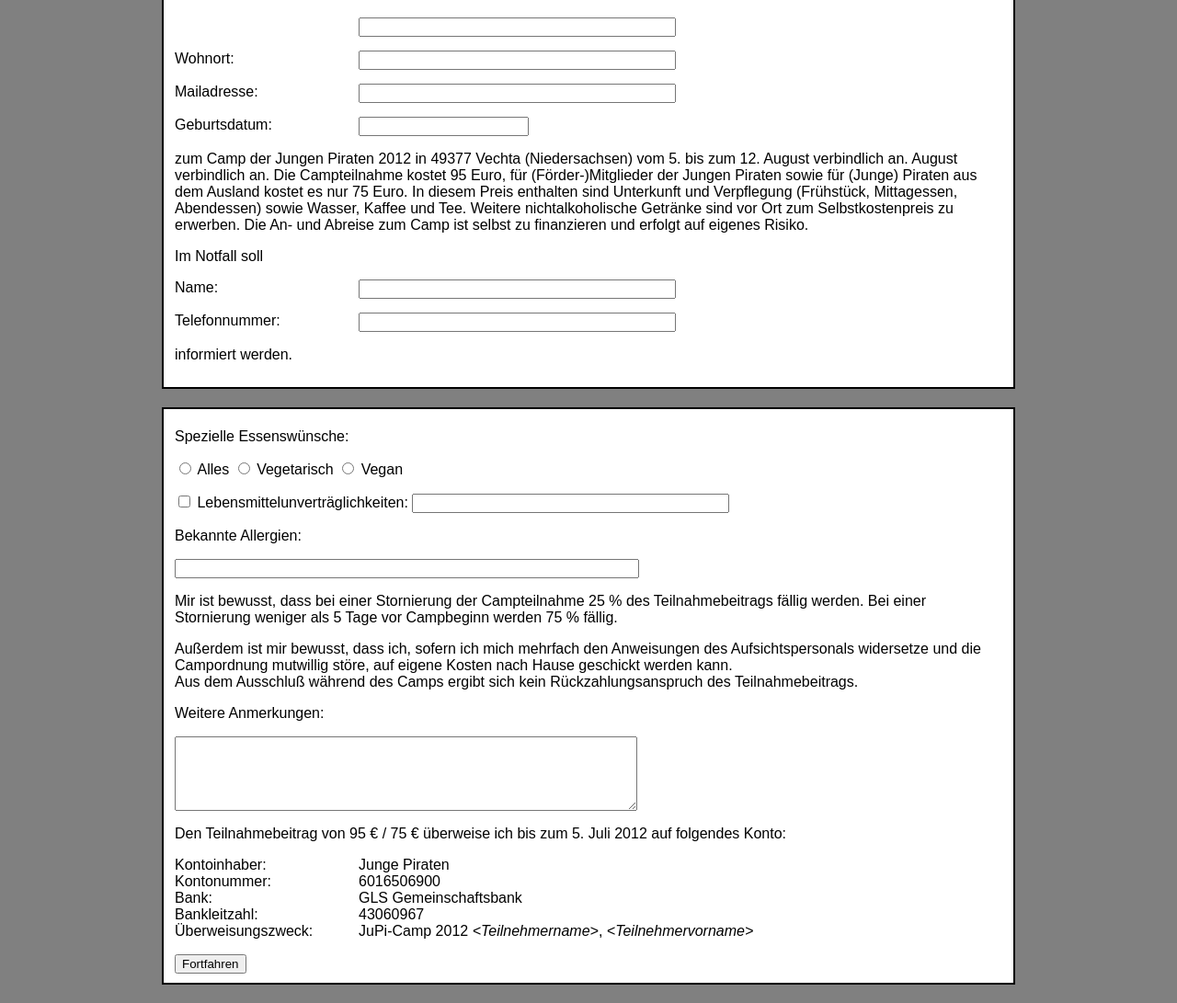
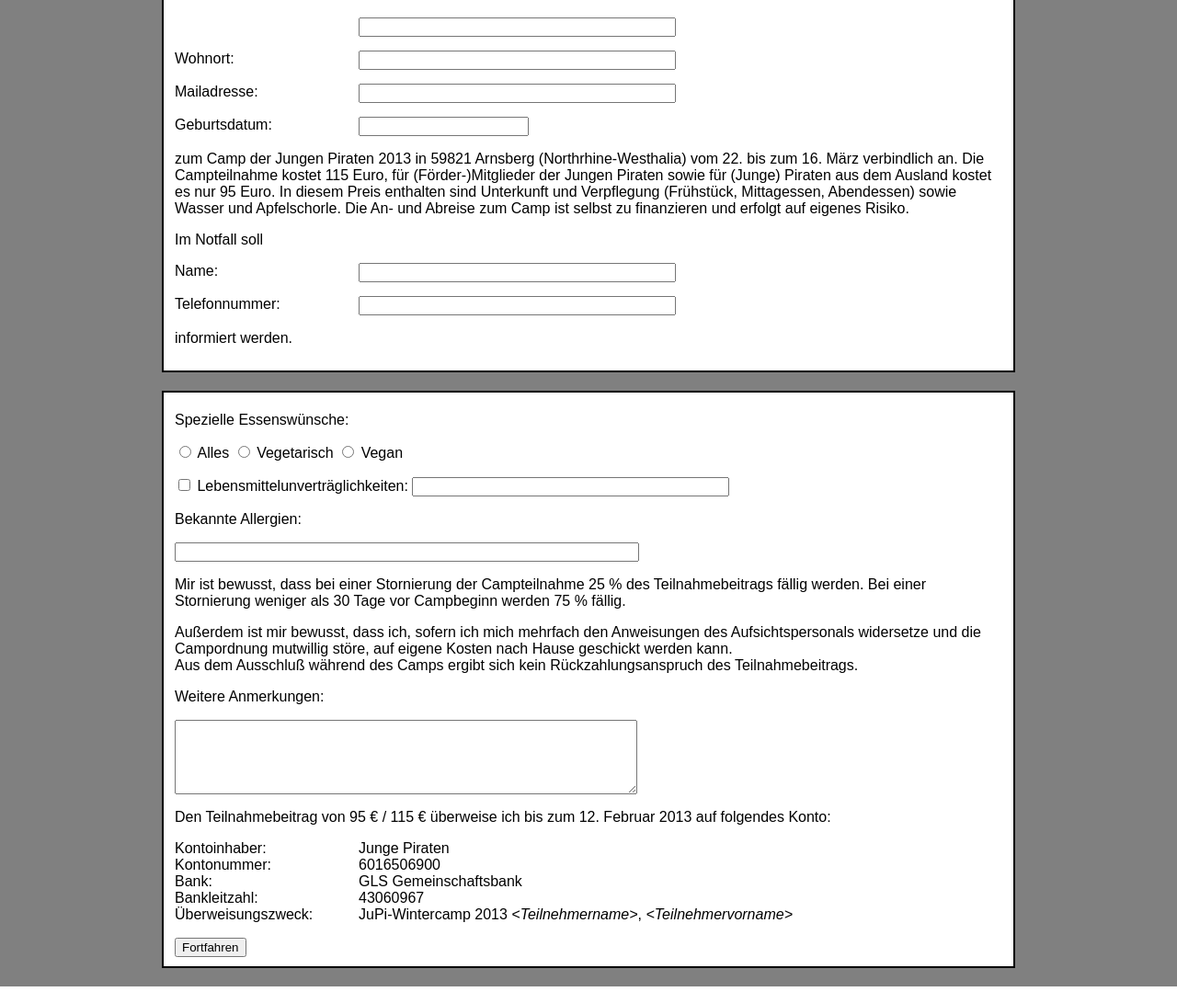
Before and after one commit to branleb/jupis-camp-online-application, a PHP site: page / in a window 1280 px wide. Shown: the part 404-1495 px from the top of the page at 92% size. Run offline with PHP 8.4, Linux system fonts and the light colour scheme.

Commit message:
Changed for Wintercamp 2013

```diff
--- a/index.php
+++ b/index.php
@@ -58,7 +58,7 @@ if (isset($_POST["send"])) {
 		$fdf_opt["Lebensmittelunvertr#C3#A4glichkeitCheck"] = ($unvertraeglichkeiten == null) ? "Off" : "Yes";
 		$fdf_opt["DarfSchwimmen"] = $schwimmen ? "Yes" : "Off";
 		file_put_contents("temp/" . $rand . ".fdf", Util::create_fdf($fdf, $fdf_opt));
-		file_put_contents("temp/vorlage.pdf", file_get_contents("http://wiki.junge-piraten.de/wiki/Spezial:Dateipfad/JuPi-Camp-2012-Anmeldung.pdf"));
+		file_put_contents("temp/vorlage.pdf", file_get_contents("http://wiki.junge-piraten.de/wiki/Spezial:Dateipfad/JuPi-Wintercamp-2013-Anmeldung.pdf"));
 		system("pdftk temp/vorlage.pdf fill_form temp/" . $rand . ".fdf output temp/" . $rand . ".pdf flatten");
 		unlink("temp/" . $rand . ".fdf");
 		$_SESSION["data"] = $fdf;
@@ -99,7 +99,7 @@ header("Content-Type: text/html; charset=utf-8");
 ?>
 <html>
 <head>
-<title>Anmeldung zum JuPi-Camp 2012</title>
+<title>Anmeldung zum JuPi-Wintercamp 2013</title>
 <style type="text/css">
 body {font-family:sans-serif; margin:15px; background:gray;}
 fieldset {border:2px solid black; width: 900px; margin:0px auto 20px auto; background:white;}
@@ -130,7 +130,7 @@ if (isset($_REQUEST["check"])) {
 ?>
 <p>Diese Online-Anmeldung gilt nur f&uuml;r vollj&auml;hrige Camp-Teilnehmer. Solltest du
  minderj&auml;hrig sein oder die Online-Anmeldung nicht benutzen wollen, verschicke die
- <a href="//wiki.junge-piraten.de/wiki/Spezial:Dateipfad/JuPi-Camp-2012-Anmeldung.pdf">
+ <a href="//wiki.junge-piraten.de/wiki/Spezial:Dateipfad/JuPi-Wintercamp-2013-Anmeldung.pdf">
  Anmeldung</a> als Brief oder Fax.</p>
 <?php
 	foreach (Util::get_errors() as $err) {
@@ -141,7 +141,7 @@ if (isset($_REQUEST["check"])) {
  <fieldset>
   <img src="//www.junge-piraten.de/logo.png" id="logo" />
   <h1>Junge Piraten</h1>
-  <p>Anmeldung zum Camp 2012</p>
+  <p>Anmeldung zum Wintercamp 2013</p>
   <p>Hiermit melde ich mich <!-- / mein Kind --></p>
   <dl>
    <dt>Name:</dt>
@@ -157,12 +157,11 @@ if (isset($_REQUEST["check"])) {
    <dt>Geburtsdatum:</dt>
    <dd><input type="text" name="geburtsdatum" value="<?php echo Util::val("geburtsdatum"); ?>" size="20" /></dd>
   </dl>
-  <p>zum Camp der Jungen Piraten 2012 in 49377 Vechta (Niedersachsen) vom 5. bis zum
-   12. August verbindlich an. August verbindlich an. Die Campteilnahme kostet 95 Euro,
+  <p>zum Camp der Jungen Piraten 2013 in 59821 Arnsberg (Northrhine-Westhalia) vom 22. bis zum
+   16. März verbindlich an. Die Campteilnahme kostet 115 Euro,
    für (F&ouml;rder-)Mitglieder der Jungen Piraten sowie für (Junge) Piraten aus dem Ausland
-   kostet es nur 75 Euro. In diesem Preis enthalten sind Unterkunft und Verpflegung (Frühstück, Mittagessen, Abendessen) sowie Wasser,
-   Kaffee und Tee. Weitere nichtalkoholische Getr&auml;nke sind vor Ort zum Selbstkostenpreis zu
-   erwerben. Die An- und Abreise zum Camp ist selbst zu finanzieren und erfolgt auf eigenes
+   kostet es nur 95 Euro. In diesem Preis enthalten sind Unterkunft und Verpflegung (Frühstück, Mittagessen, Abendessen) sowie Wasser und Apfelschorle.
+   Die An- und Abreise zum Camp ist selbst zu finanzieren und erfolgt auf eigenes
    Risiko.</p>
   <p>Im Notfall soll</p>
   <dl>
@@ -187,7 +186,7 @@ if (isset($_REQUEST["check"])) {
   <p>Bekannte Allergien:</p>
   <input type="text" name="allergien" value="<?php echo Util::val("allergien"); ?>" size="60" />
   <p>Mir ist bewusst, dass bei einer Stornierung der Campteilnahme 25 % des
-   Teilnahmebeitrags f&auml;llig werden. Bei einer Stornierung weniger als 5 Tage vor
+   Teilnahmebeitrags f&auml;llig werden. Bei einer Stornierung weniger als 30 Tage vor
    Campbeginn werden 75 % f&auml;llig.</p>
   <p>Au&szlig;erdem ist mir bewusst, dass ich<!-- / mein Kind -->, sofern ich mich<!-- / es sich --> mehrfach den
    Anweisungen des Aufsichtspersonals widersetze<!-- / widersetzt --> und die Campordnung
@@ -199,7 +198,7 @@ if (isset($_REQUEST["check"])) {
   <!--
    <input type="checkbox" name="schwimmen" <?php if (Util::val_checked("schwimmen")) { echo "checked=\"checked\""; } ?> /> Mein Kind darf ohne Aufsicht schwimmen.
   -->
-  <p>Den Teilnahmebeitrag von 95 &euro; / 75 &euro; &uuml;berweise ich bis zum 5. Juli 2012 auf folgendes Konto:</p>
+  <p>Den Teilnahmebeitrag von 95 &euro; / 115 &euro; &uuml;berweise ich bis zum 12. Februar 2013 auf folgendes Konto:</p>
   <dl class="konto">
    <dt>Kontoinhaber:</dt>
    <dd>Junge Piraten</dd>
@@ -210,7 +209,7 @@ if (isset($_REQUEST["check"])) {
    <dt>Bankleitzahl:</dt>
    <dd>43060967</dd>
    <dt>&Uuml;berweisungszweck:</dt>
-   <dd>JuPi-Camp 2012 <i>&lt;Teilnehmername&gt;</i>, <i>&lt;Teilnehmervorname&gt;</I></dd>
+   <dd>JuPi-Wintercamp 2013 <i>&lt;Teilnehmername&gt;</i>, <i>&lt;Teilnehmervorname&gt;</I></dd>
   </dl>
   <input type="submit" name="send" value="Fortfahren" />
  </fieldset>
```
Also changed, not shown: index.en.php (+11 -12 lines).
